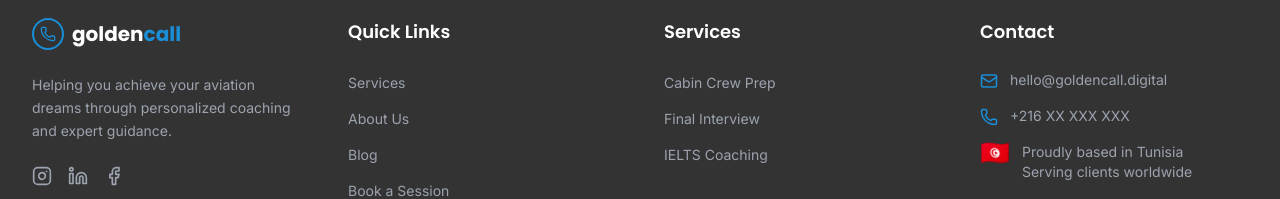
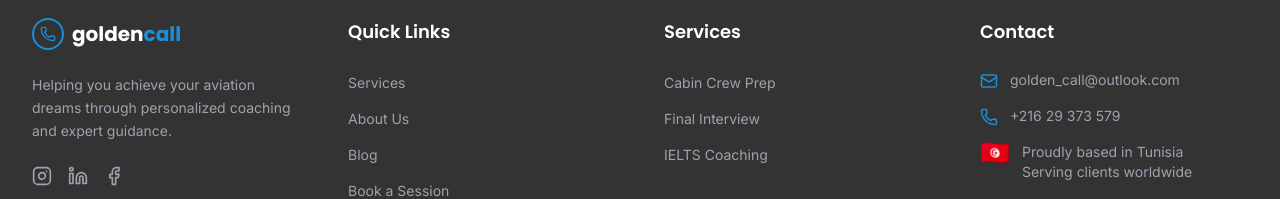
Before and after one commit to Abdilouai/goldencall-website, a React (Vite) app: page /blog in a window 1280 px wide. Shown: the part 927-1126 px from the top of the page. Built offline with nearby package versions, Linux system fonts and the light colour scheme.

Commit message:
Update Footer.tsx

```diff
--- a/components/Footer.tsx
+++ b/components/Footer.tsx
@@ -21,9 +21,9 @@ export const Footer: React.FC = () => {
               Helping you achieve your aviation dreams through personalized coaching and expert guidance.
             </p>
             <div className="flex space-x-4">
-              <a href="#" className="text-gray-400 hover:text-primary transition-colors"><Instagram size={20} /></a>
-              <a href="#" className="text-gray-400 hover:text-primary transition-colors"><Linkedin size={20} /></a>
-              <a href="#" className="text-gray-400 hover:text-primary transition-colors"><Facebook size={20} /></a>
+              <a href="https://www.instagram.com/golden_call1/" className="text-gray-400 hover:text-primary transition-colors"><Instagram size={20} /></a>
+              <a href="https://www.linkedin.com/company/goldencall/" className="text-gray-400 hover:text-primary transition-colors"><Linkedin size={20} /></a>
+              <a href="https://www.facebook.com/profile.php?id=61585462373272&rdid=V8kvrzOTH9EGZKQn#" className="text-gray-400 hover:text-primary transition-colors"><Facebook size={20} /></a>
             </div>
           </div>
 
@@ -54,11 +54,11 @@ export const Footer: React.FC = () => {
             <ul className="space-y-4">
               <li className="flex items-start gap-3 text-gray-400 text-sm">
                 <Mail size={18} className="mt-0.5 text-primary" />
-                <span>hello@goldencall.digital</span>
+                <span>golden_call@outlook.com</span>
               </li>
               <li className="flex items-start gap-3 text-gray-400 text-sm">
                 <Phone size={18} className="mt-0.5 text-primary" />
-                <span>+216 XX XXX XXX</span>
+                <span>+216 29 373 579</span>
               </li>
               <li className="flex items-start gap-3 text-gray-400 text-sm">
                 <span className="text-2xl mt-[-5px]">🇹🇳</span>
```
